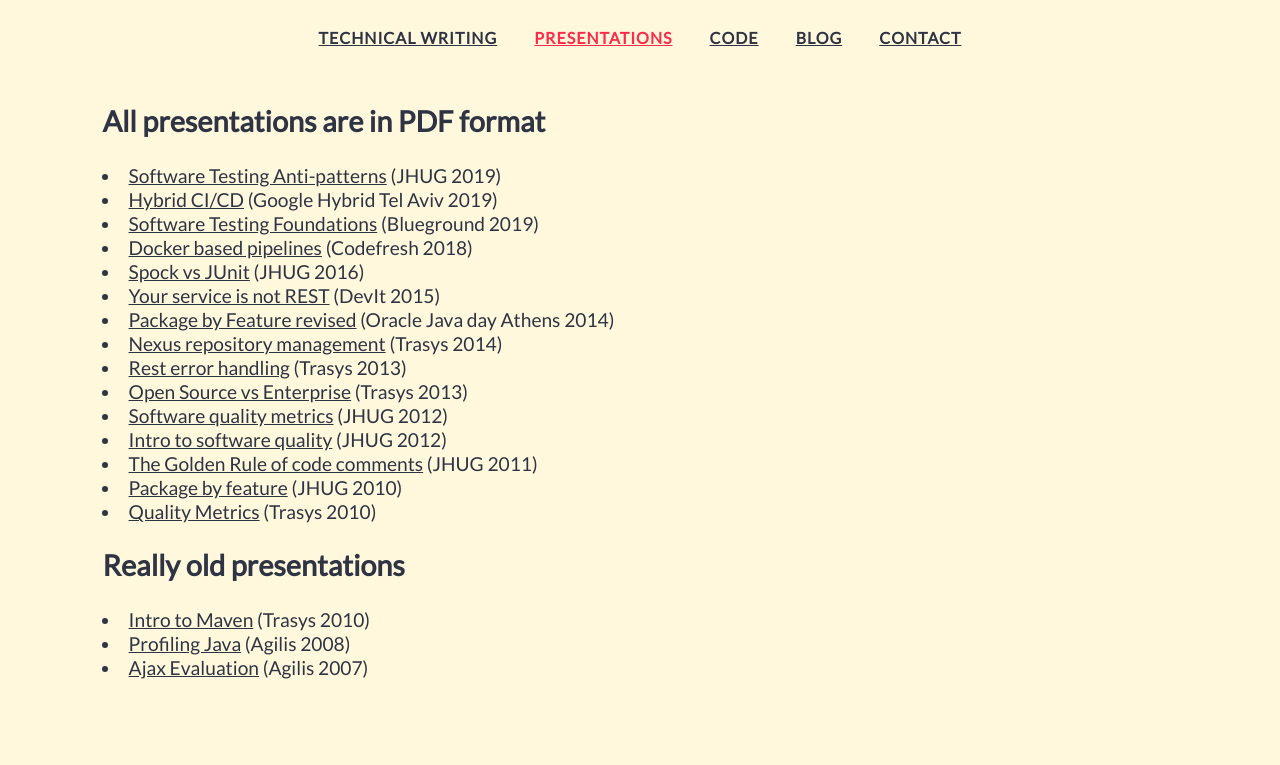
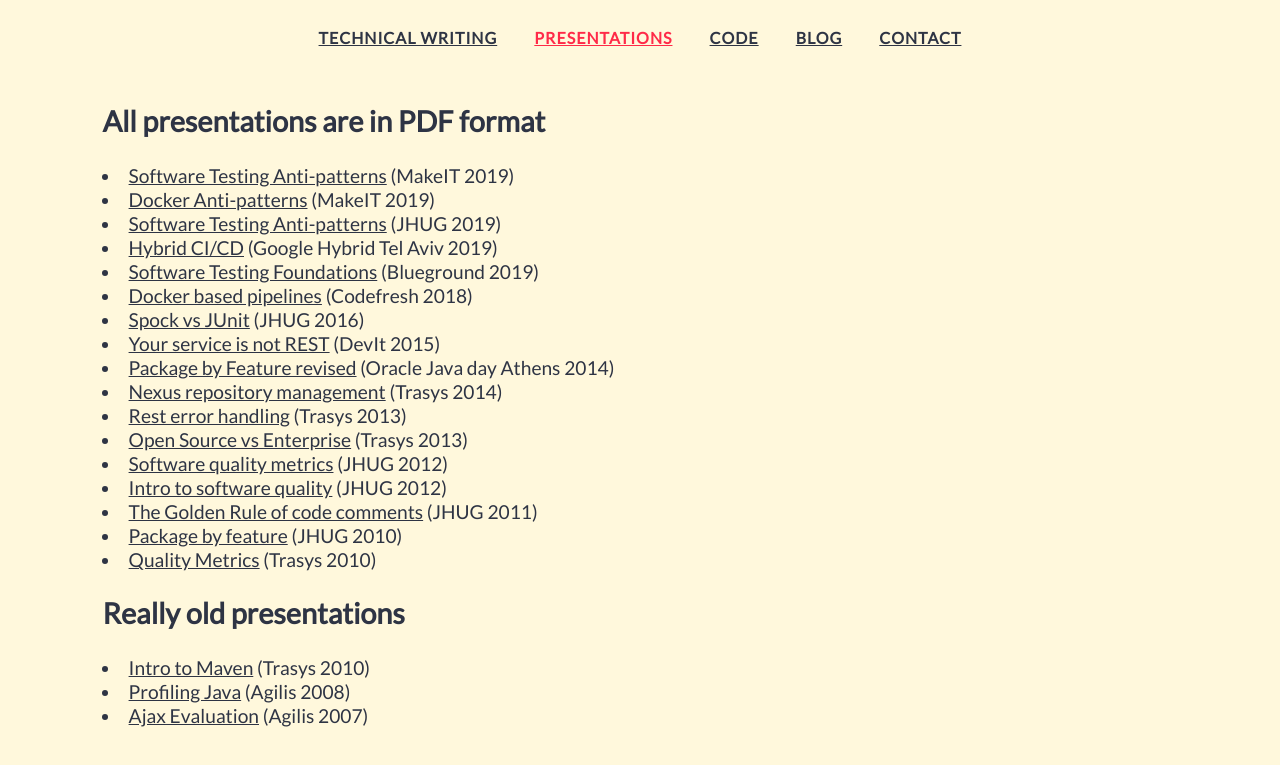
Before and after one commit to kkapelon/codepipes-site, a plain HTML site: page presentations.html in a window 1280 px wide. Shown: the part 177-942 px from the top of the page. Drawn offline with Linux system fonts and the light colour scheme.

Commit message:
Mentioned MakeIt presentations.

```diff
--- a/presentations.html
+++ b/presentations.html
@@ -43,6 +43,10 @@
 			<section class="simple">
 			<h2>All presentations are in PDF format</h2>
 
+
+
+				<li><a href="presentations/software-testing-anti-patterns-2019.pdf">Software Testing Anti-patterns</a> (MakeIT 2019)</li>
+				<li><a href="presentations/docker-antipatterns.pdf">Docker Anti-patterns</a> (MakeIT 2019)</li>
 
 
 			        <li><a href="presentations/software-testing-anti-patterns.pdf">Software Testing Anti-patterns</a> (JHUG 2019)</li>
```
